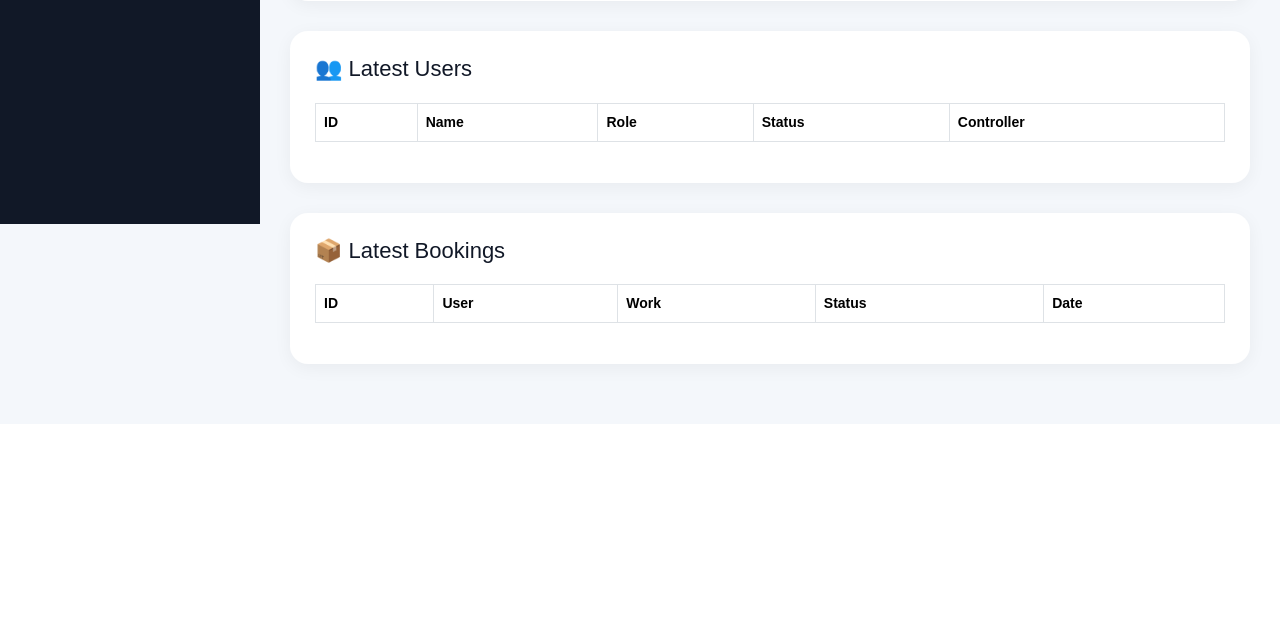
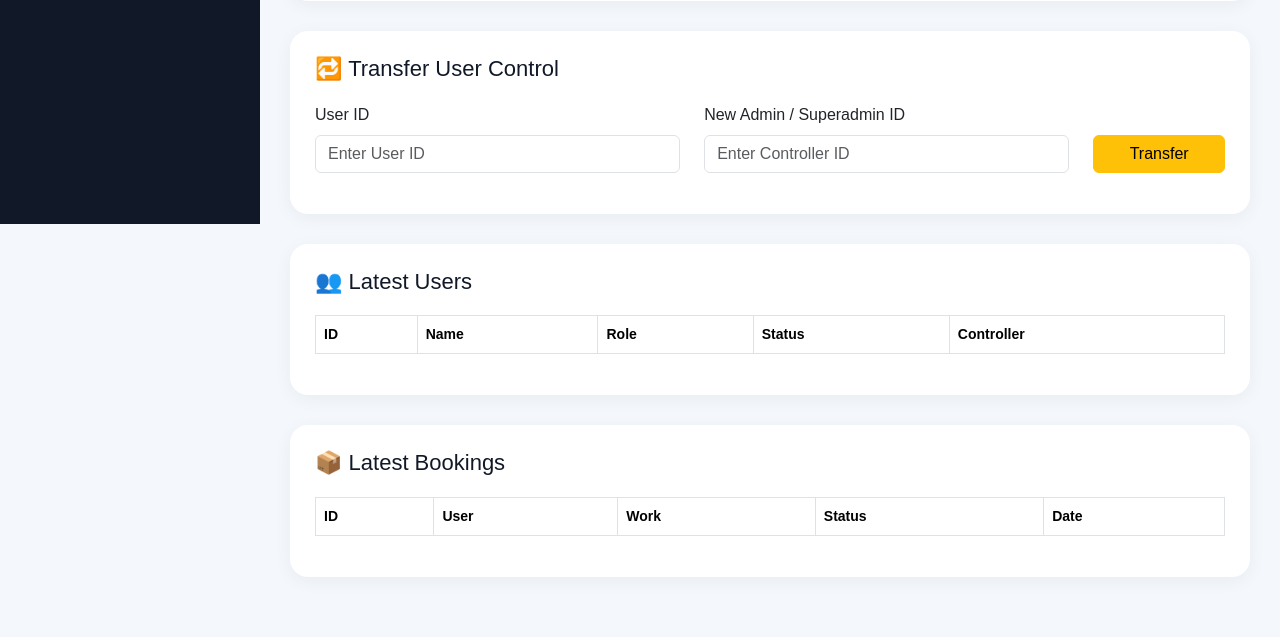
Before and after one commit to sujitfalia-blip/S.F-works-hub, a Flask app: page /owner/dashboard in a window 1280 px wide. Shown: the part 576-1213 px from the top of the page. Before the commit the page ends 953 px from the top, so only its background shows below. Run offline with Flask 3, Linux system fonts and the light colour scheme; the visitor is signed in with stand-in values (Sample User, id 1); data comes from the database, SQL or seed files in the repository; data that the repository does not hold is empty.

Commit message:
Update dashboard.html

```diff
--- a/templates/owner/dashboard.html
+++ b/templates/owner/dashboard.html
@@ -379,7 +379,63 @@
 
     </div>
 
+<!-- ================= USER TRANSFER ================= -->
 
+<div class="section">
+
+    <h3>🔁 Transfer User Control</h3>
+
+    <form method="POST"
+          action="/owner/transfer">
+
+        <div class="row">
+
+            <div class="col-md-5 mb-3">
+
+                <label class="form-label">
+                    User ID
+                </label>
+
+                <input type="number"
+                       name="user_id"
+                       class="form-control"
+                       placeholder="Enter User ID"
+                       required>
+
+            </div>
+
+
+            <div class="col-md-5 mb-3">
+
+                <label class="form-label">
+                    New Admin / Superadmin ID
+                </label>
+
+                <input type="number"
+                       name="new_controller"
+                       class="form-control"
+                       placeholder="Enter Controller ID"
+                       required>
+
+            </div>
+
+
+            <div class="col-md-2 d-flex align-items-end mb-3">
+
+                <button type="submit"
+                        class="btn btn-warning w-100">
+
+                    Transfer
+
+                </button>
+
+            </div>
+
+        </div>
+
+    </form>
+
+</div>
     <!-- ================= USERS ================= -->
 
     <div class="section">
```
